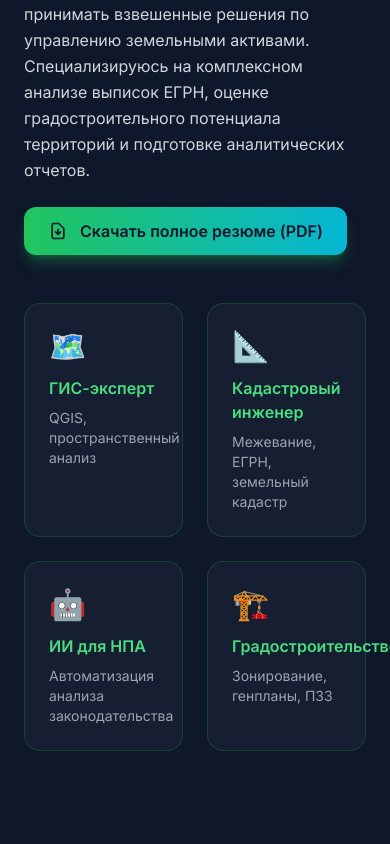
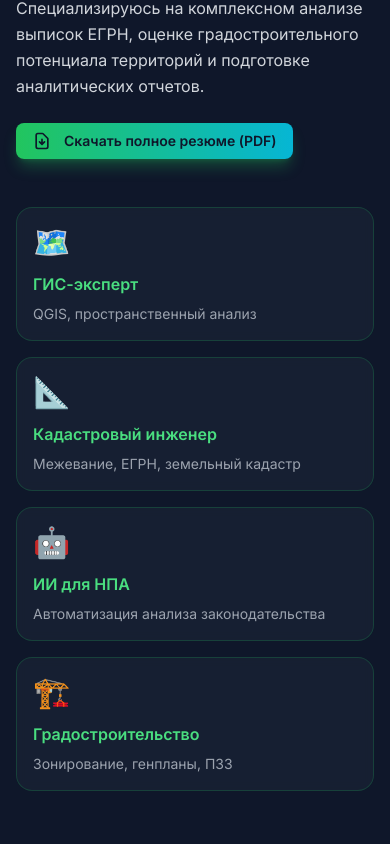
Before and after one commit to zemlymag/gis-portfolio, a React (Vite) app: page / in a window 390 px wide. Shown: the part 1560-2404 px from the top of the page. Built offline with nearby package versions, Linux system fonts and the light colour scheme.

Commit message:
feat(mobile): tighten about section - smaller resume button, single-column cards on mobile, reduced padding

```diff
--- a/portfolio.jsx
+++ b/portfolio.jsx
@@ -411,7 +411,7 @@ const Portfolio = () => {
       </section>
 
       {/* About Section */}
-      <section id="about" className="py-24 px-6 relative">
+      <section id="about" className="py-16 sm:py-24 px-4 sm:px-6 relative">
         <div className="max-w-6xl mx-auto">
           <motion.div
             initial={{ opacity: 0, y: 50 }}
@@ -437,9 +437,9 @@ const Portfolio = () => {
                 <motion.a
                   href="/resume.pdf"
                   download="Яровой_Евгений_Резюме.pdf"
-                  whileHover={{ scale: 1.05 }}
-                  whileTap={{ scale: 0.95 }}
-                  className="inline-flex items-center gap-3 px-6 py-3 bg-gradient-to-r from-green-500 to-cyan-500 text-slate-900 rounded-xl font-semibold hover:from-green-400 hover:to-cyan-400 transition-all shadow-lg shadow-green-500/30"
+                  whileHover={{ scale: 1.03 }}
+                  whileTap={{ scale: 0.98 }}
+                  className="inline-flex items-center gap-3 px-4 py-2 md:px-6 md:py-3 bg-gradient-to-r from-green-500 to-cyan-500 text-slate-900 rounded-lg md:rounded-xl text-sm md:text-base font-semibold hover:from-green-400 hover:to-cyan-400 transition-all shadow-lg shadow-green-500/30"
                 >
                   <svg className="w-5 h-5" fill="none" viewBox="0 0 24 24" stroke="currentColor">
                     <path strokeLinecap="round" strokeLinejoin="round" strokeWidth={2} d="M12 10v6m0 0l-3-3m3 3l3-3m2 8H7a2 2 0 01-2-2V5a2 2 0 012-2h5.586a1 1 0 01.707.293l5.414 5.414a1 1 0 01.293.707V19a2 2 0 01-2 2z" />
@@ -448,7 +448,7 @@ const Portfolio = () => {
                 </motion.a>
               </div>
 
-              <div className="grid grid-cols-2 gap-6">
+              <div className="grid grid-cols-1 sm:grid-cols-2 gap-4">
                 {t.about.cards.map((item, i) => (
                   <motion.div
                     key={i}
@@ -456,8 +456,8 @@ const Portfolio = () => {
                     whileInView={{ opacity: 1, scale: 1 }}
                     viewport={{ once: true }}
                     transition={{ delay: i * 0.1 }}
-                    whileHover={{ y: -5 }}
-                    className="bg-slate-800/50 backdrop-blur-sm border border-green-500/20 rounded-2xl p-6 hover:border-cyan-400/50 transition-all"
+                    whileHover={{ y: -4 }}
+                    className="bg-slate-800/50 backdrop-blur-sm border border-green-500/20 rounded-2xl p-4 md:p-6 hover:border-cyan-400/50 transition-all"
                   >
                     <div className="text-3xl mb-3">{['🗺️', '📐', '🤖', '🏗️'][i]}</div>
                     <h3 className="text-green-400 font-semibold mb-2">{item.title}</h3>
```
